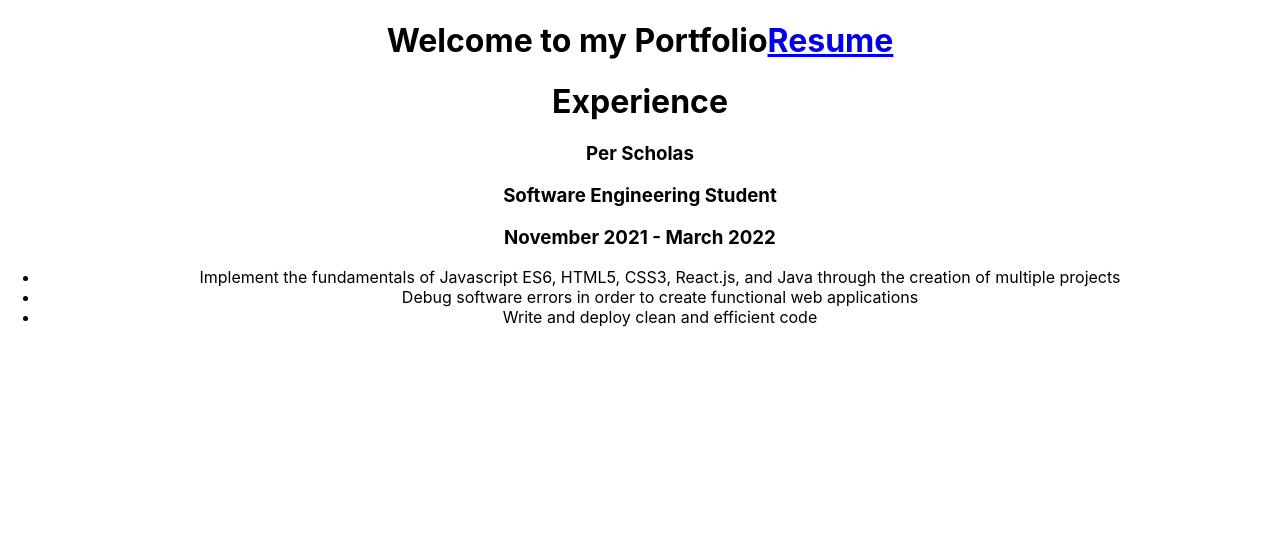
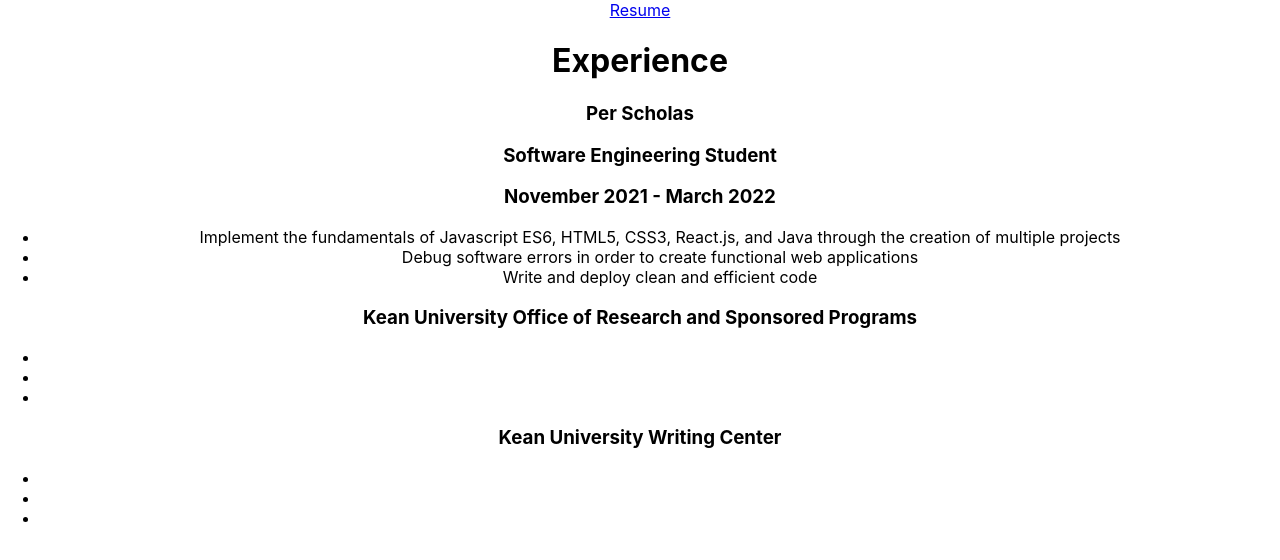
Before and after one commit to OrellaC/website, a React (Create React App) app: page /Resume in a window 1280 px wide. Shown: the top 560 px of the page. Built offline with nearby package versions, Linux system fonts and the light colour scheme.

Commit message:
working on inputting resume data

```diff
--- a/src/App.js
+++ b/src/App.js
@@ -6,10 +6,7 @@
 function App() {
   return (
     <div className="App">
-<h1>
-  Welcome to my Portfolio
   <Link to="Resume">Resume</Link>
-</h1>
 
 <Routes>
 <Route path="Resume" element={<Resume />} />
--- a/src/pages/Resume/index.js
+++ b/src/pages/Resume/index.js
@@ -14,6 +14,27 @@
                 <li>Debug software errors in order to create functional web applications </li>
                 <li>Write and deploy clean and efficient code </li>
             </ul>
+
+            <h3>Kean University Office of Research and Sponsored Programs</h3>
+            <h3></h3>
+            <h3></h3>
+
+            <ul>
+                <li></li>
+                <li></li>
+                <li></li>
+            </ul>
+
+            <h3>Kean University Writing Center</h3>
+            <h3></h3>
+            <h3></h3>
+
+            <ul>
+                <li></li>
+                <li></li>
+                <li></li>
+            </ul>
+
         </div>
     );
 }
```
